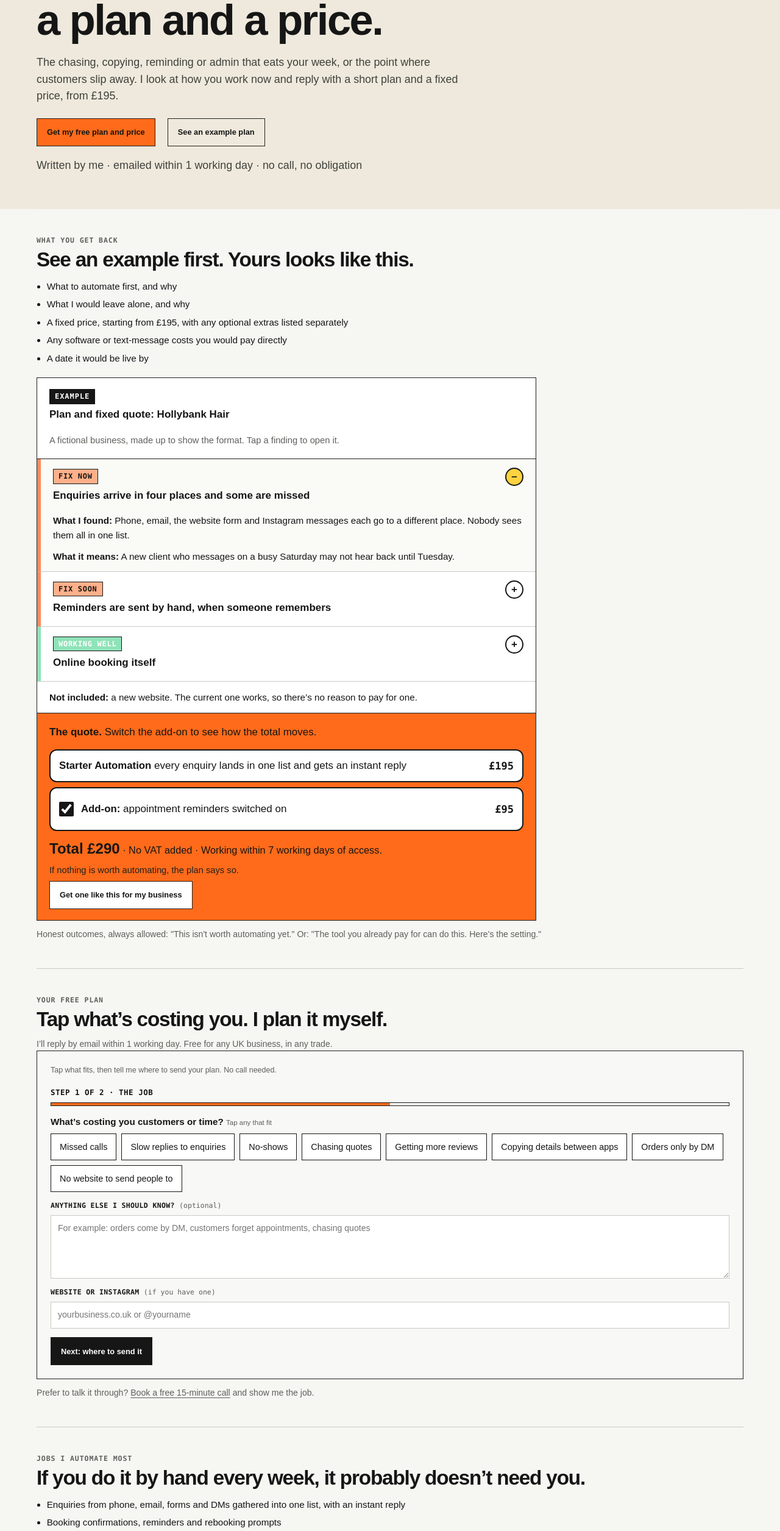
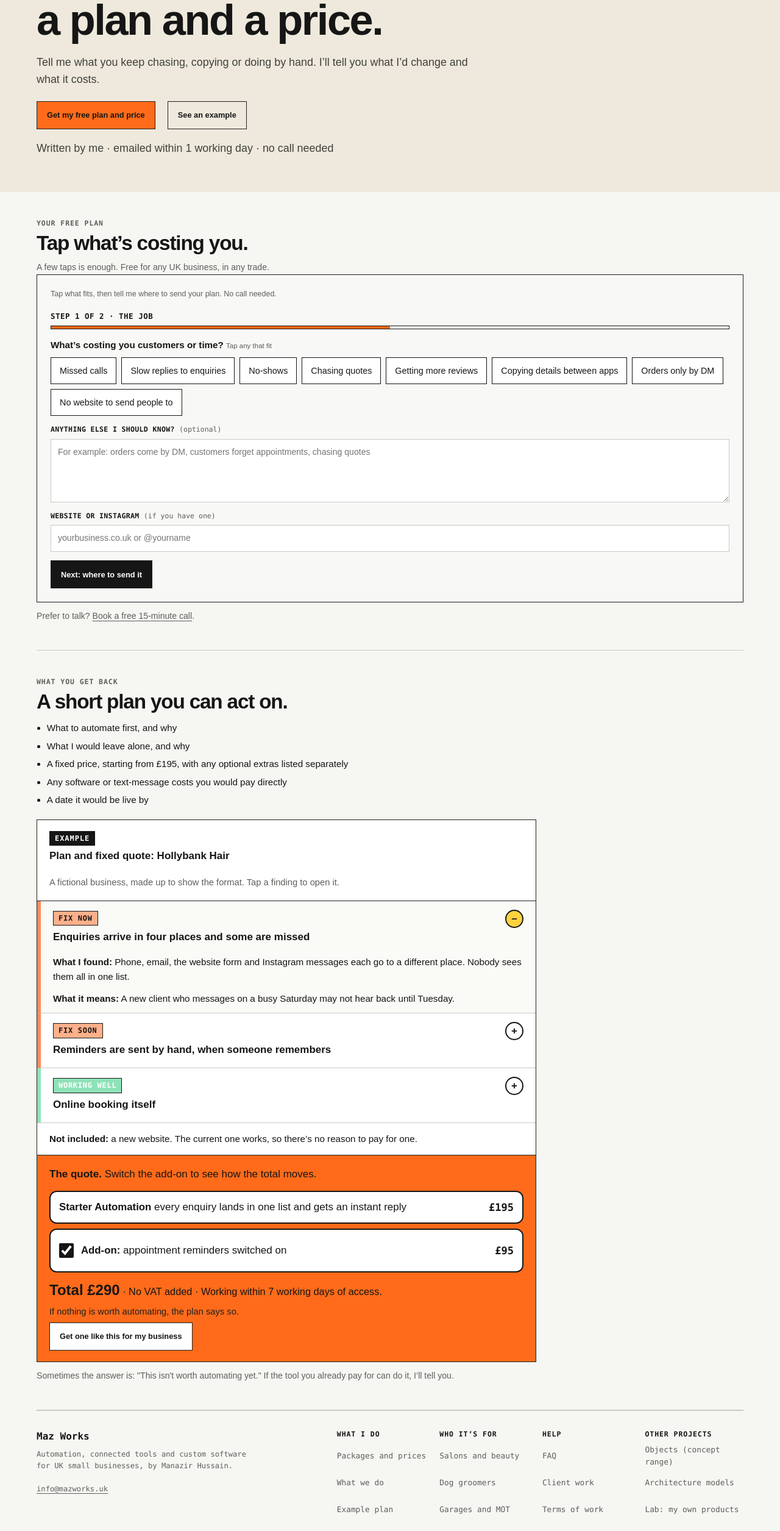
Before and after one commit to manazoid4/mazos-site, a Next.js app: page /leak-check in a window 1280 px wide. Shown: the part 264-2775 px from the top of the page at 61% size. Built offline with nearby package versions, Linux system fonts and the light colour scheme.

Commit message:
Move free-plan form up and cut duplicate sections

```diff
--- a/app/leak-check/page.tsx
+++ b/app/leak-check/page.tsx
@@ -8,7 +8,6 @@ import { CallLink } from '../analytics';
 import { StickyCheckCta } from '../sticky-cta';
 import { SampleReport } from '../sample-report';
 import { LeakCheckForm } from './leak-check-form';
-import { NICHE_GUIDES } from '../for/niches';
 
 const PAGE_URL = `${SITE_URL}/leak-check`;
 
@@ -24,15 +23,6 @@ export const metadata: Metadata = {
     images: [OG_IMAGE],
   },
 };
-
-const CHECKS = [
-  'Enquiries from phone, email, forms and DMs gathered into one list, with an instant reply',
-  'Booking confirmations, reminders and rebooking prompts',
-  'Quotes that follow themselves up',
-  'Invoices and payment reminders sent on time',
-  'Customer details collected once and shared with the team',
-  'Review requests after every job',
-];
 
 const RETURN = [
   'What to automate first, and why',
@@ -67,52 +57,30 @@ export default function LeakCheckPage() {
       <section className="mw-resource-hero" id="main-content" tabIndex={-1} aria-labelledby="leak-check-title">
         <p className="eyebrow">{FREE_STEP.name} · {FREE_STEP.price}</p>
         <h1 id="leak-check-title">Tell me the job. I’ll send a plan and a price.</h1>
-        <p>The chasing, copying, reminding or admin that eats your week, or the point where customers slip away. I look at how you work now and reply with a short plan and a fixed price, from {OFFERS[0].price}.</p>
+        <p>Tell me what you keep chasing, copying or doing by hand. I’ll tell you what I’d change and what it costs.</p>
         <div className="mw-actions">
           <a className="button button-signal" href="#leak-check-form">Get my free plan and price</a>
-          <a className="button" href="#leak-check-return-title">See an example plan</a>
+          <a className="button" href="#leak-check-return-title">See an example</a>
         </div>
-        <p className="mw-hero-note">Written by me · emailed within {CHECK_REPLY_TIME} · no call, no obligation</p>
+        <p className="mw-hero-note">Written by me · emailed within {CHECK_REPLY_TIME} · no call needed</p>
+      </section>
+
+      <section className="mw-qw-section" aria-labelledby="leak-check-send-title">
+        <p className="eyebrow">Your free plan</p>
+        <h2 id="leak-check-send-title">Tap what’s costing you.</h2>
+        <p className="mw-qw-lead">A few taps is enough. Free for any UK business, in any trade.</p>
+        <LeakCheckForm />
+        <p className="mw-qw-lead">Prefer to talk? <CallLink href={BOOKING_URL} placement="leak-check-walkthrough">Book a free 15-minute call</CallLink>.</p>
       </section>
 
       <section className="mw-qw-section" aria-labelledby="leak-check-return-title">
         <p className="eyebrow">What you get back</p>
-        <h2 id="leak-check-return-title">See an example first. Yours looks like this.</h2>
+        <h2 id="leak-check-return-title">A short plan you can act on.</h2>
         <ul className="mw-qw-list">
           {RETURN.map((item) => <li key={item}>{item}</li>)}
         </ul>
         <div className="s-report-wrap"><SampleReport /></div>
-        <p className="mw-qw-lead">Honest outcomes, always allowed: &quot;This isn&apos;t worth automating yet.&quot; Or: &quot;The tool you already pay for can do this. Here&apos;s the setting.&quot;</p>
-      </section>
-
-      <section className="mw-qw-section" aria-labelledby="leak-check-send-title">
-        <p className="eyebrow">Your free plan</p>
-        <h2 id="leak-check-send-title">Tap what’s costing you. I plan it myself.</h2>
-        <p className="mw-qw-lead">I’ll reply by email within {CHECK_REPLY_TIME}. Free for any UK business, in any trade.</p>
-        <LeakCheckForm />
-        <p className="mw-qw-lead">Prefer to talk it through? <CallLink href={BOOKING_URL} placement="leak-check-walkthrough">Book a free 15-minute call</CallLink> and show me the job.</p>
-      </section>
-
-      <section className="mw-qw-section" aria-labelledby="leak-check-checks-title">
-        <p className="eyebrow">Jobs I automate most</p>
-        <h2 id="leak-check-checks-title">If you do it by hand every week, it probably doesn’t need you.</h2>
-        <ul className="mw-qw-list">
-          {CHECKS.map((item) => <li key={item}>{item}</li>)}
-        </ul>
-        <p className="mw-qw-lead">Built for any business that runs on customers. Guides by business type: {NICHE_GUIDES.map((guide, index) => (
-          <span key={guide.id}>{index ? ' · ' : ''}<a href={`/for/${guide.id}`}>{guide.name}</a></span>
-        ))}</p>
-      </section>
-
-      <section className="mw-resource-cta" aria-labelledby="leak-check-cta-title">
-        <div>
-          <p className="eyebrow">Free first step</p>
-          <h2 id="leak-check-cta-title">What would you take off your plate first?</h2>
-          <p>A few taps is enough. No discovery call before you get something useful.</p>
-        </div>
-        <div className="mw-actions">
-          <a className="button button-signal" href="#leak-check-form">Get the free plan and price</a>
-        </div>
+        <p className="mw-qw-lead">Sometimes the answer is: &quot;This isn&apos;t worth automating yet.&quot; If the tool you already pay for can do it, I’ll tell you.</p>
       </section>
 
       <SiteFooter />
```
